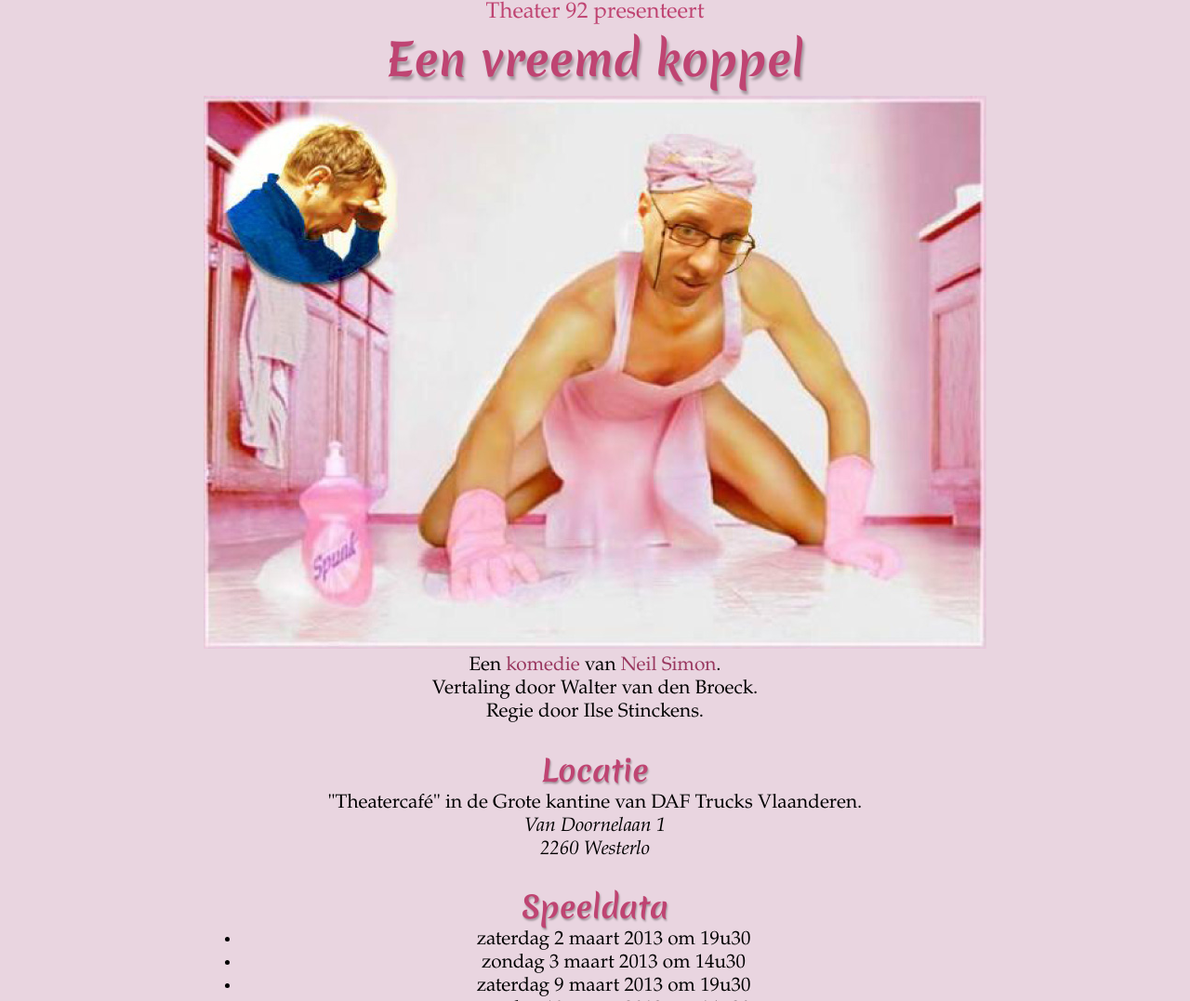
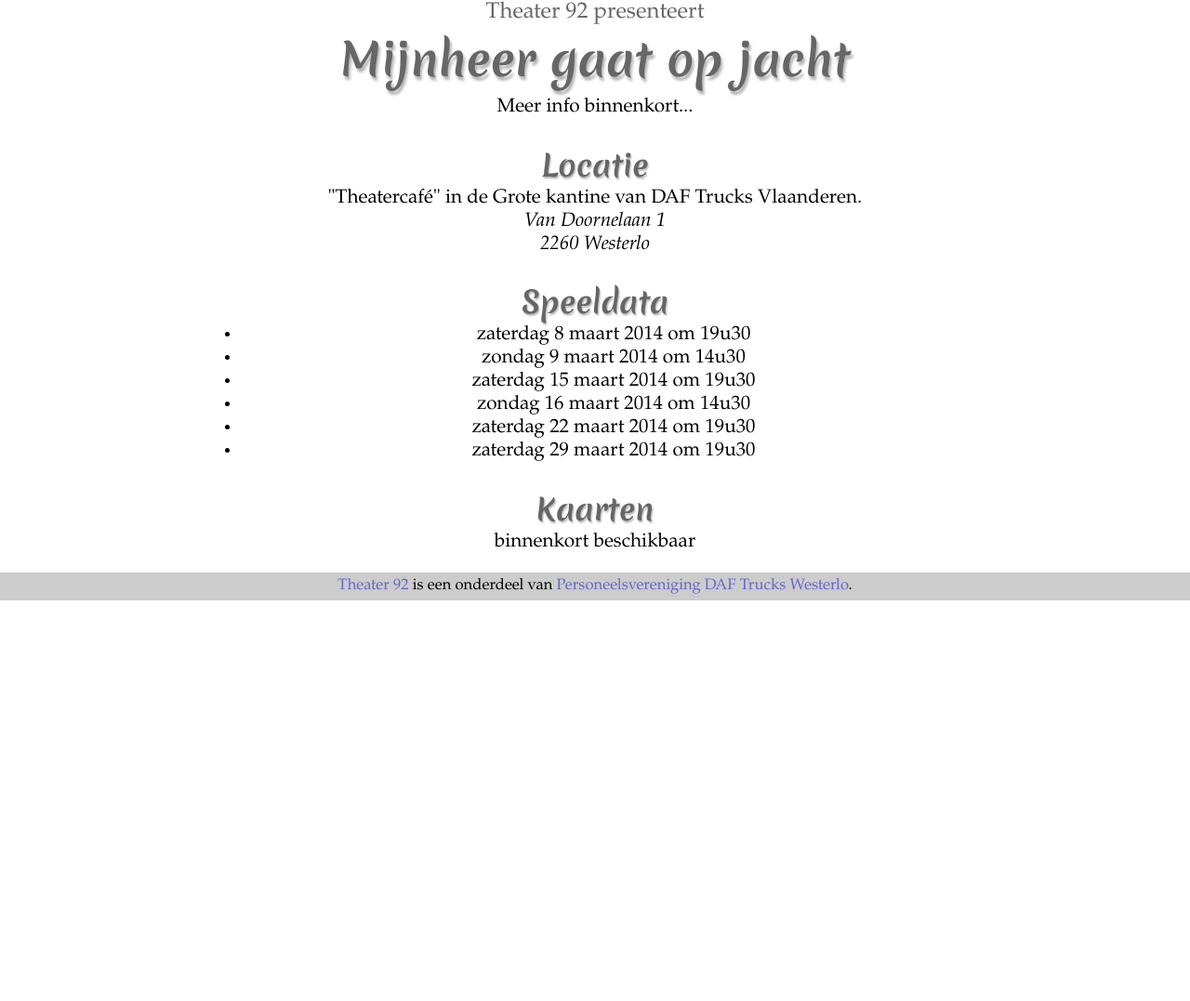
Before and after one commit to To1ne/theater92.be, a plain HTML site: page index.html in a window 1280 px wide. Shown: the top 1077 px of the page at 93% size. After the commit the page ends 800 px from the top, so only its background shows below. Drawn offline with Linux system fonts and the light colour scheme.

Commit message:
Preparing for 2014

```diff
--- a/css/main.css
+++ b/css/main.css
@@ -1,12 +1,12 @@
 body {
-    background:#E9D5E0;
+    background:#FFFFFFF;
     font-family:Baskerville, "Baskerville Old Face", "Hoefler Text", Garamond, "Times New Roman", serif;
     font-size: 100%;
     text-align:center;
 }
 
 h1,h2,.preface {
-    color:#BF4472;
+    color:#666666;
 }
 
 h1,h2 {
@@ -28,7 +28,7 @@ p,ul {
 
 a {
     text-decoration:none;
-    color:#99375F;
+    color:#6666CC;
 }
 
 a:hover {
@@ -66,11 +66,11 @@ p,ul {
 #footer {
     margin-top:20px;
     padding:5px 0;
-    background:#C67797;
+    background:#CCCCCC;
 }
 
 #footer {
-    color:#99375F;
+    color:#000000;
     font-size:80%;
 }
 
--- a/index.html
+++ b/index.html
@@ -6,9 +6,9 @@
     <head>
         <meta charset="utf-8">
         <meta http-equiv="X-UA-Compatible" content="IE=edge,chrome=1" />
-        <title>Een vreemd koppel &mdash; Theater 92 (2013)</title>
+        <title>Mijnheer gaat op jacht &mdash; Theater 92 (2013)</title>
         <meta name="description" content="Toneelvereniging Theater 92" />
-        <meta name="keywords" content="Theater 92,Een vreemd koppel,Toneel,Personeelsvereniging DAF Westerlo" />
+        <meta name="keywords" content="Theater 92,Mijnheer gaat op jacht,Toneel,Personeelsvereniging DAF Westerlo" />
         <meta name="viewport" content="width=device-width" />
 
         <!-- Place favicon.ico and apple-touch-icon.png in the root directory -->
@@ -31,13 +31,11 @@
         <!-- Add your site or application content here -->
         <div id="center">
           <p class="preface">Theater 92 presenteert</p>
-          <h1>Een vreemd koppel</h1>
+          <h1>Mijnheer gaat op jacht</h1>
           <div id="affiche">
-            <img src="img/Een-vreemd-koppel.jpg" alt="Een vreemd koppel" />
+            <!--<img src="img/Een-vreemd-koppel.jpg" alt="Een vreemd koppel" />  -->
           </div>
-          <p>Een <a href="http://en.wikipedia.org/wiki/The_Odd_Couple">komedie</a> van <a href="http://en.wikipedia.org/wiki/Neil_Simon">Neil Simon</a>.<br />
-            Vertaling door Walter van den Broeck.<br />
-            Regie door Ilse Stinckens.
+          <p>Meer info binnenkort...
           </p>
           <div id="locatie">
             <h2>Locatie</h2>
@@ -51,20 +49,23 @@
           </div>
           <h2>Speeldata</h2>
           <ul>
-            <li>zaterdag 2 maart 2013 om 19u30</li>
-            <li>zondag 3 maart 2013 om 14u30</li>
-            <li>zaterdag 9 maart 2013 om 19u30</li>
-            <li>zondag 10 maart 2013 om 14u30</li>
-            <li>zaterdag 16 maart 2013 om 19u30</li>
+            <li>zaterdag 8 maart 2014 om 19u30</li>
+            <li>zondag 9 maart 2014 om 14u30</li>
+            <li>zaterdag 15 maart 2014 om 19u30</li>
+            <li>zondag 16 maart 2014 om 14u30</li>
+            <li>zaterdag 22 maart 2014 om 19u30</li>
+            <li>zaterdag 29 maart 2014 om 19u30</li>
           </ul>
           <h2>Kaarten</h2>
-          <p>Kaarten enkel in voorverkoop te verkrijgen aan &euro;7 bij:</p>
+          <p>binnenkort beschikbaar</p>
+          <!--
             <ul>
               <li>Secretariaat personeelsvereniging DAF Trucks Westerlo: <i class="icon-phone"></i>014/56.84.84, <i class="icon-mobile-phone"></i>0498/300.326</li>
               <li>Vivane Bens: <i class="icon-phone"></i>014/54.71.56 <i class="icon-mobile-phone"></i>0495/14.55.33</li>
               <li>Alfons Geerinckx: <i class="icon-phone"></i>014/86.84.59</li>
               <li>Eddy Verbraecken: <i class="icon-phone"></i>013/77.48.15</li>
             </ul>
+            -->
         </div>
         <div id="footer">
           <p><a href="http://theater92.be/">Theater 92</a> is een onderdeel van <a href="http://dafpv.be/">Personeelsvereniging DAF Trucks Westerlo</a>.</p>
```
